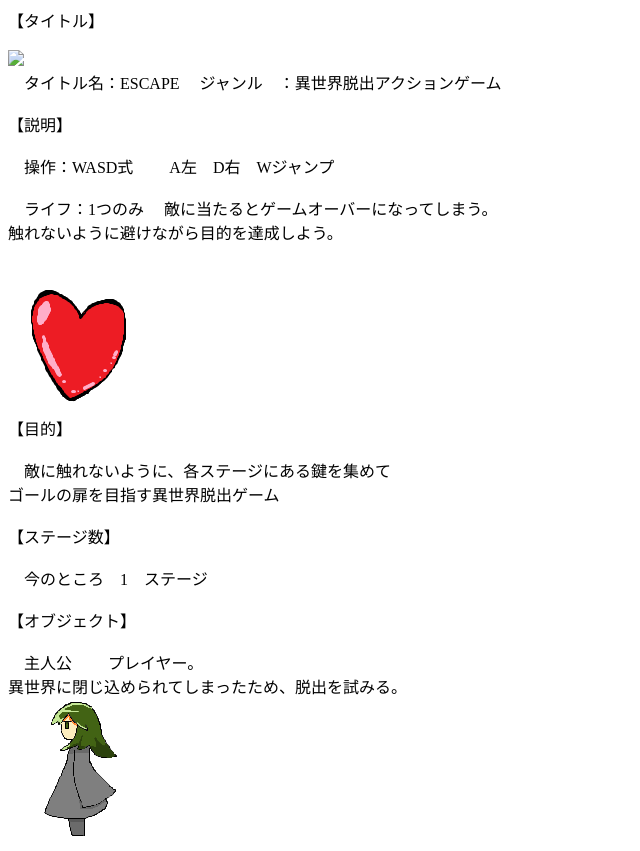
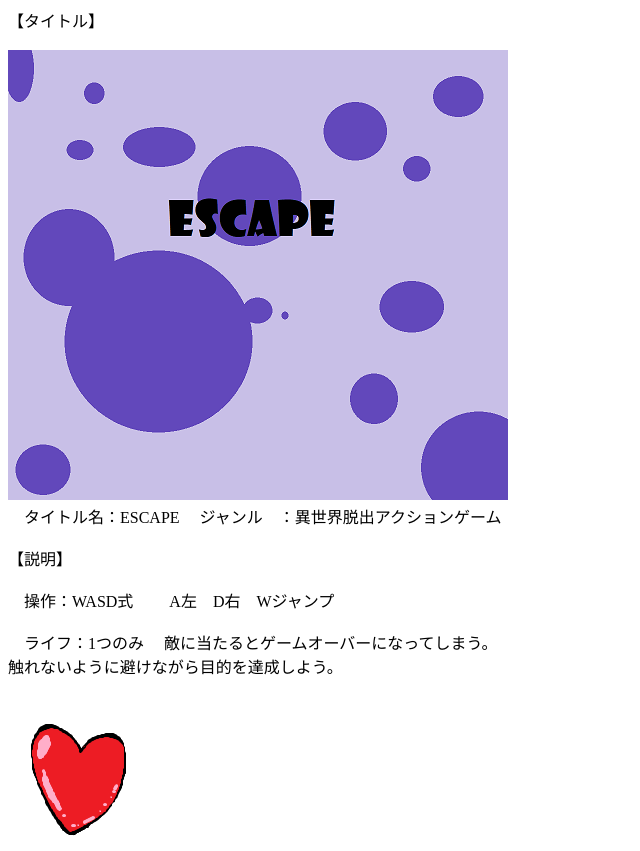
Before and after one commit to sugiyan0417/team5, a plain HTML site: page docs/index.html in a window 1280 px wide. Shown: the top 851 px of the page, without its empty margins (0-640 px from the left). Drawn offline with Linux system fonts and the light colour scheme.

Commit message:
Update index.html

```diff
--- a/docs/index.html
+++ b/docs/index.html
@@ -11,7 +11,7 @@
 <div class="main">
 
 【タイトル】<br><br>
-<img src="back_sky.png"><br>
+<img src="start.png"><br>
 　タイトル名：ESCAPE 　ジャンル　：異世界脱出アクションゲーム<br><br>
 
 【説明】<br><br>
```
